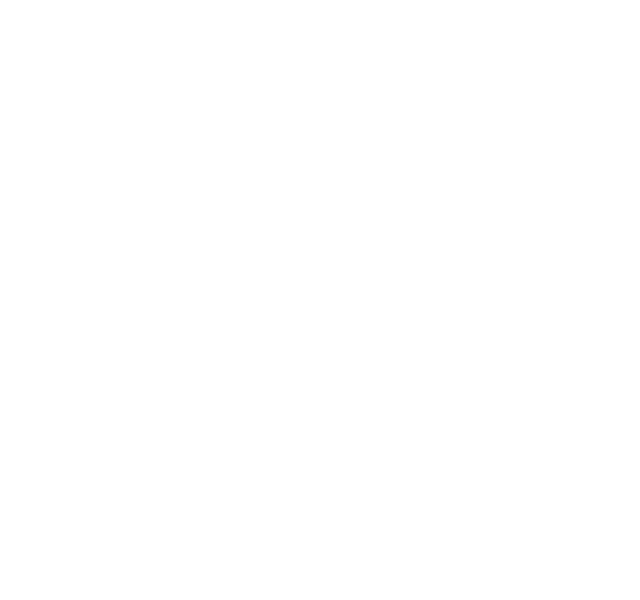
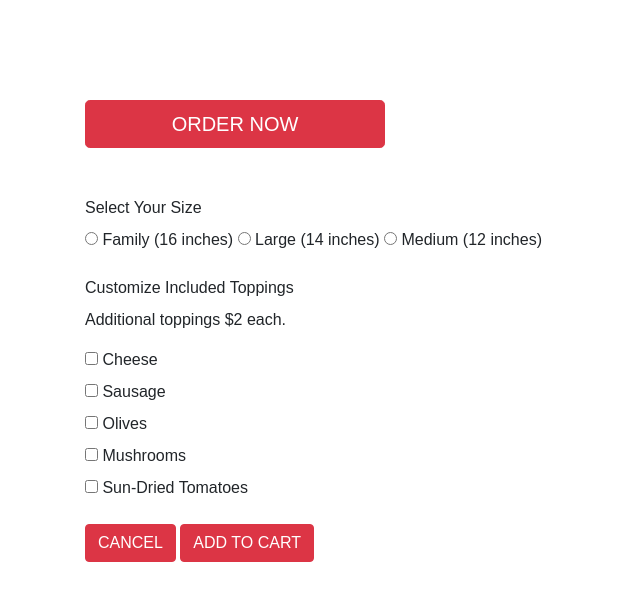
Before and after one commit to jieunkang-101/pizza-parlor, a plain HTML site: page index.html in a window 1280 px wide. Shown: the whole page, without its empty margins (0-640 px from the left). Drawn offline with Linux system fonts and the light colour scheme.

Commit message:
add basic HTML elements and add background image

```diff
--- a/css/styles.css
+++ b/css/styles.css
@@ -0,0 +1,12 @@
+body, html {
+font-family: Arial,Helvetica,sans-serif;
+margin-top: 50px;
+/* background-image: url("../img/pizza-main.jpg");
+background-repeat: no-repeat;
+background-size: cover;
+background-position-y: 62px; */
+}
+
+#frmGetStarted {
+  width: 300px;
+}
--- a/index.html
+++ b/index.html
@@ -5,9 +5,64 @@
     <link rel="stylesheet" href="css/styles.css">
     <script src="js/jquery-3.4.1.js"></script>
     <script src="js/scripts.js" ></script>
-    <title>Beep Boop</title>
+    <title>Pizza Parlor</title>
   </head>
   <body>
-
+    <div class="container">
+      <div id="welcome">
+        <form id="frmGetStarted">
+          <button type="submit" class="btn btn-danger btn-lg btn-block" id="frmGetStartedBtn">ORDER NOW</button>
+        </form>
+      </div>
+      <br>
+      <br>
+      <form>
+        <div class="form-group">
+          <label for="size">Select Your Size</label>
+          <div class="radio">
+            <label class="radio-inline">
+              <input type="radio" name="pizzaSize" value="familySize"> Family (16 inches)
+            </label>
+            <label class="radio-inline">
+              <input type="radio" name="pizzaSize" value="largeSize"> Large (14 inches)
+            </label>
+            <label class="radio-inline">
+              <input type="radio" name="pizzaSize" value="mediumSize"> Medium (12 inches)
+            </label>
+          </div>
+        </div>
+        <div class="form-group">
+          <label for="toppings">Customize Included Toppings</label>
+          <p>Additional toppings $2 each.</p>
+          <div class="checkbox">
+            <label>
+              <input type="checkbox" value="cheese"> Cheese
+            </label>
+          </div>
+          <div class="checkbox">
+            <label>
+              <input type="checkbox" value="Sausage"> Sausage
+            </label>
+          </div>
+          <div class="checkbox">
+            <label>
+              <input type="checkbox" value="Olives"> Olives
+            </label>
+          </div>
+          <div class="checkbox">
+            <label>
+              <input type="checkbox" value="Mushrooms"> Mushrooms
+            </label>
+          </div>
+          <div class="checkbox">
+            <label>
+              <input type="checkbox" value="Sun-Dried Tomatoes"> Sun-Dried Tomatoes
+            </label>
+          </div>
+        </div>
+        <button type="submit" class="btn btn-danger" id="cancelAddPizza">CANCEL</button>
+        <button type="submit" class="btn btn-danger" id="addPizzaToCart">ADD TO CART</button>
+      </form>
+    </div>
   </body>
 </html>
--- a/js/scripts.js
+++ b/js/scripts.js
@@ -4,7 +4,7 @@ function Pizza(size) {
   this.toppings = []
 }
 var cost = 10;
-var toppings = ["Chesse", "Sausage", "Olives", "Mushrooms", "Sun-Dried Tomatoes"];
+var toppings = ["Cheese", "Sausage", "Olives", "Mushrooms", "Sun-Dried Tomatoes"];
 
 Pizza.prototype.costOfPizza = function() {
   if (this.size === "Family") {
```
Also changed, not shown: img/desktop.png (added), 2 other files.
